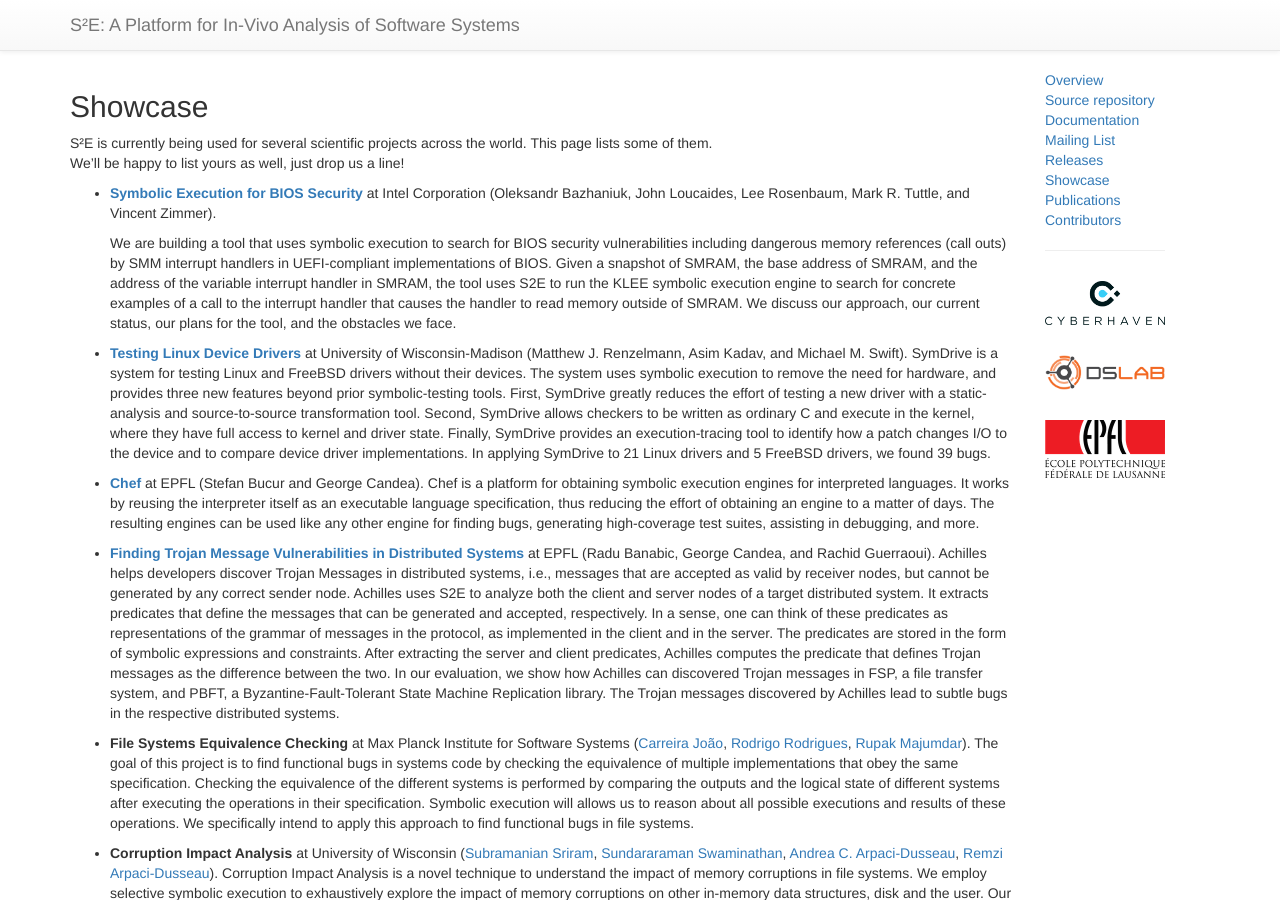
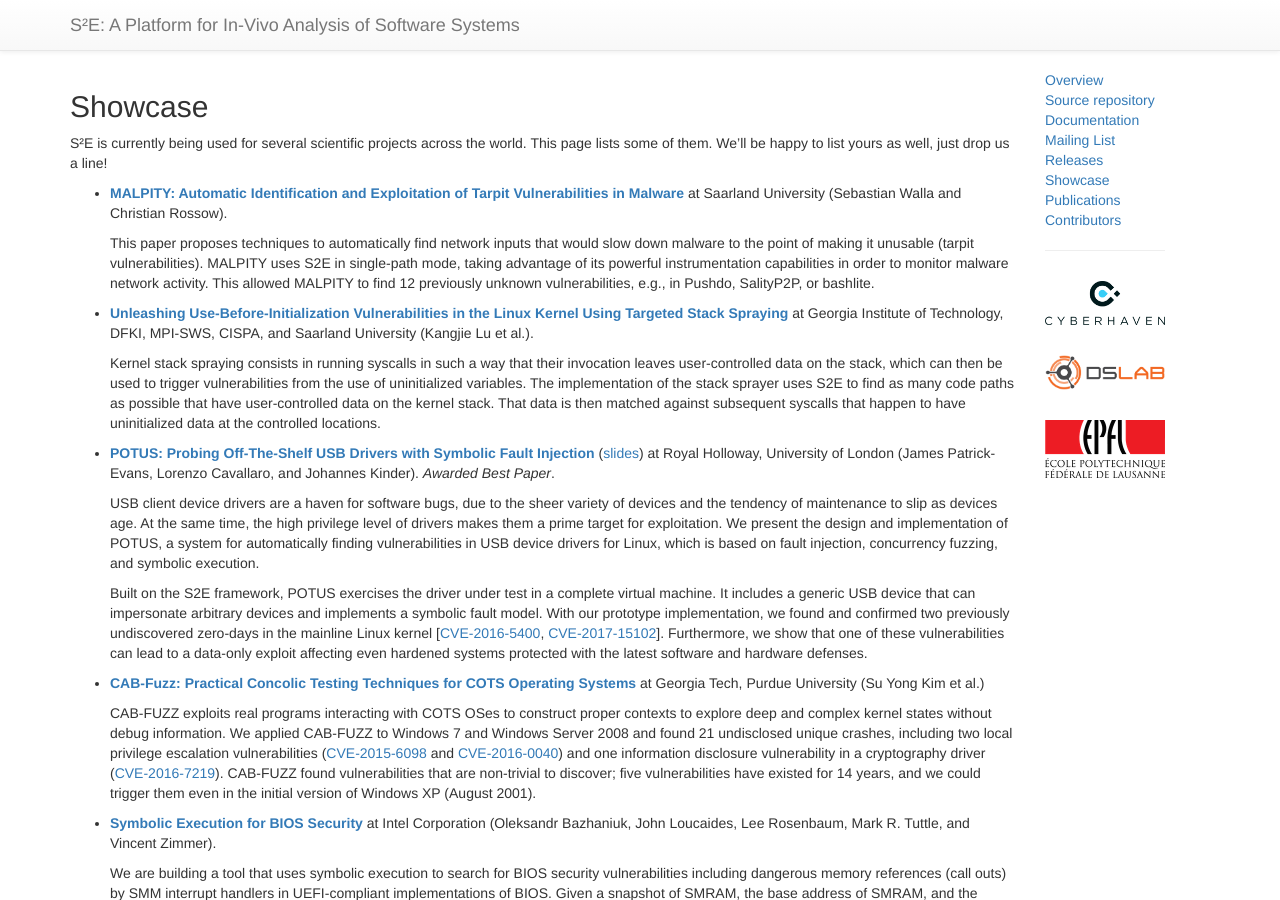
Before and after one commit to S2E2/s2e2.github.io, a Jekyll site: the page built from showcase/index.md, in a window 1280 px wide and 900 px high. Built offline with Jekyll 4.4.1, drawn with Linux system fonts in a browser that asks for light colours; nearby versions of some CDN libraries.

Commit message:
showcase: added more papers
Signed-off-by: Vitaly Chipounov <vitaly@cyberhaven.io>

```diff
--- a/showcase/index.md
+++ b/showcase/index.md
@@ -7,8 +7,67 @@ title: Showcase
 ## Showcase
 
 S²E is currently being used for several scientific projects across the
-world. This page lists some of them. <br/>We'll be happy to list yours as well,
+world. This page lists some of them. We'll be happy to list yours as well,
 just drop us a line!
+
+
+-   **<a href="https://publications.cispa.saarland/2922/1/malpity-eurosp2019.pdf">MALPITY: Automatic Identification
+    and Exploitation of Tarpit Vulnerabilities in Malware</a>**
+    at Saarland University (Sebastian Walla and Christian Rossow).
+
+    This paper proposes techniques to automatically find network inputs that would slow down malware to the point
+    of making it unusable (tarpit vulnerabilities). MALPITY uses S2E in single-path mode, taking advantage of
+    its powerful instrumentation capabilities in order to monitor malware network activity. This allowed MALPITY to
+    find 12 previously unknown vulnerabilities, e.g., in Pushdo, SalityP2P, or bashlite.
+
+
+-   **<a href="https://www-users.cs.umn.edu/~kjlu/papers/tss.pdf">Unleashing Use-Before-Initialization Vulnerabilities
+    in the Linux Kernel Using Targeted Stack Spraying</a>**
+    at Georgia Institute of Technology, DFKI, MPI-SWS, CISPA, and Saarland University (Kangjie Lu et al.).
+
+    Kernel stack spraying consists in running syscalls in such a way that their invocation leaves user-controlled
+    data on the stack, which can then be used to trigger vulnerabilities from the use of uninitialized variables.
+    The implementation of the stack sprayer uses S2E to find as many code paths as possible that have user-controlled
+    data on the kernel stack. That data is then matched against subsequent syscalls that happen to have uninitialized
+    data at the controlled locations.
+
+
+-   **<a href="https://www.usenix.org/system/files/conference/woot17/woot17-paper-patrick-evans.pdf">POTUS: Probing
+    Off-The-Shelf USB Drivers with Symbolic Fault Injection</a>**
+    (<a href="https://www.usenix.org/sites/default/files/conference/protected-files/woot17_slides_patrick-evans.pdf">slides</a>)
+    at Royal Holloway, University of London (James Patrick-Evans, Lorenzo Cavallaro, and Johannes Kinder).
+    *Awarded Best Paper*.
+
+    USB client device drivers are a haven for software bugs, due to the sheer variety of devices and the tendency
+    of maintenance to slip as devices age. At the same time, the high privilege level of drivers makes them a prime
+    target for exploitation. We present the design and implementation of POTUS, a system for automatically
+    finding vulnerabilities in USB device drivers for Linux, which is based on fault injection, concurrency fuzzing,
+    and symbolic execution.
+
+    Built on the S2E framework, POTUS exercises the driver under test in a complete
+    virtual machine. It includes a generic USB device that can impersonate arbitrary devices and implements
+    a symbolic fault model. With our prototype implementation, we found and confirmed two previously undiscovered
+    zero-days in the mainline Linux kernel
+    [<a href="https://www.cvedetails.com/cve/CVE-2016-5400/">CVE-2016-5400</a>,
+    <a href="https://www.cvedetails.com/cve/CVE-2017-15102/">CVE-2017-15102</a>].
+    Furthermore, we show that one of these vulnerabilities can lead to
+    a data-only exploit affecting even hardened systems protected with the latest software and hardware defenses.
+
+
+-   **<a href="https://www.usenix.org/system/files/conference/atc17/atc17-kim.pdf">CAB-Fuzz: Practical Concolic
+    Testing Techniques for COTS Operating Systems</a>**
+    at Georgia Tech, Purdue University (Su Yong Kim et al.)
+
+    CAB-FUZZ exploits real programs interacting with COTS OSes to construct proper contexts to explore deep and
+    complex kernel states without debug information. We applied CAB-FUZZ to Windows 7 and Windows Server 2008 and
+    found 21 undisclosed unique crashes, including two local privilege escalation vulnerabilities
+    (<a href="https://www.cvedetails.com/cve/CVE-2015-6098/">CVE-2015-6098</a> and
+    <a href="https://www.cvedetails.com/cve/CVE-2016-0040/">CVE-2016-0040</a>) and one information disclosure
+    vulnerability in a cryptography driver
+    (<a href="https://www.cvedetails.com/cve/CVE-2016-7219/">CVE-2016-7219</a>).
+    CAB-FUZZ found vulnerabilities that are non-trivial to discover; five vulnerabilities have existed for 14 years,
+    and we could trigger them even in the initial version of Windows XP (August 2001).
+
 
 -   **<a href="https://www.usenix.org/conference/woot15/workshop-program/presentation/bazhaniuk" target="_blank">Symbolic Execution for BIOS Security</a>** at
     Intel Corporation (Oleksandr Bazhaniuk, John Loucaides, Lee Rosenbaum, Mark R. Tuttle, and Vincent Zimmer).
```
